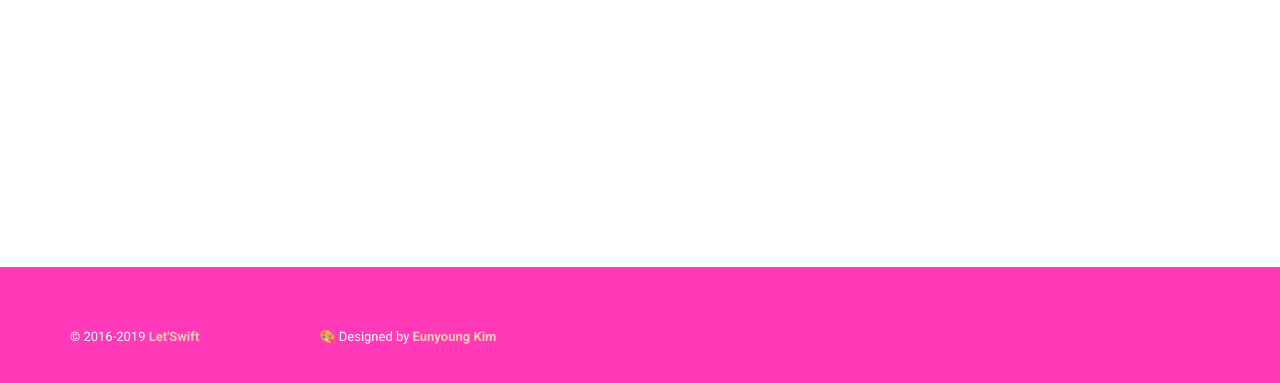
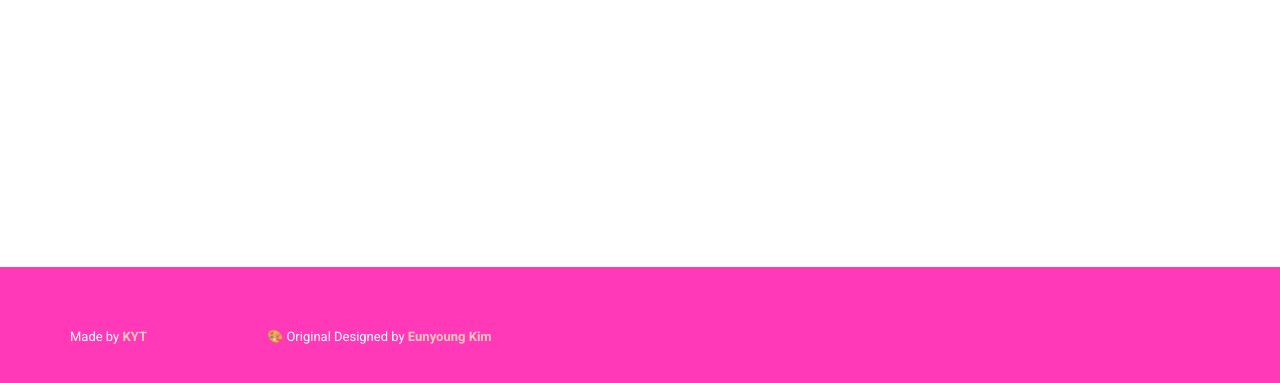
Before and after one commit to jisuacademy/jisuacademy.github.io, a plain HTML site: page 2019/index.html in a window 1280 px wide. Shown: the part 7533-7916 px from the top of the page. Drawn offline with nearby package versions, Linux system fonts and the light colour scheme.

Commit message:
Update index.html

```diff
--- a/2019/index.html
+++ b/2019/index.html
@@ -623,11 +623,11 @@
 		<footer id="footer" class="noborder">
 			<div class="container">
 				<ul class="copyright">
-					<li>© 2016-2019 <a class="link-btn" href="http://letswift.kr" target="_blank">Let'Swift</a></li>
+					<li>Made by <a class="link-btn" href="d" target="_blank">KYT</a></li>
 				</ul>
 
 				<ul class="credit">
-					<li>🎨 Designed by <a class="link-btn" href="https://github.com/unnnyong" target="_blank">Eunyoung Kim</a></li>
+					<li>🎨 Original Designed by <a class="link-btn" href="https://github.com/unnnyong" target="_blank">Eunyoung Kim</a></li>
 					<li></li>
 				</ul>
 			</div>
```
